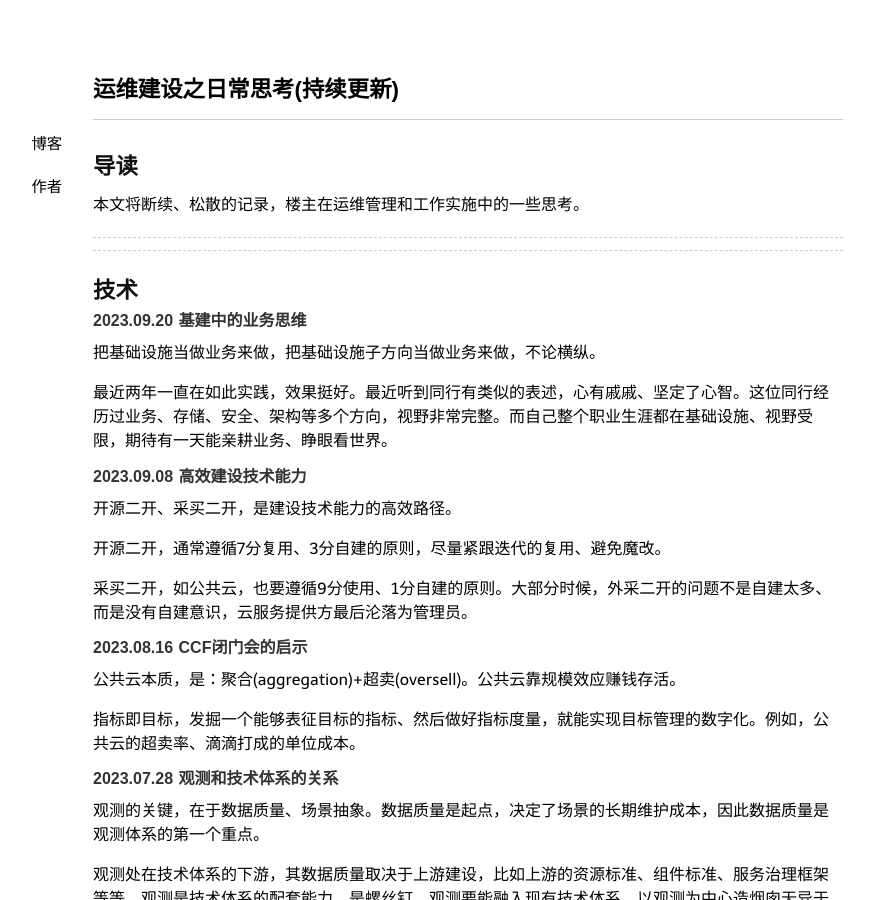
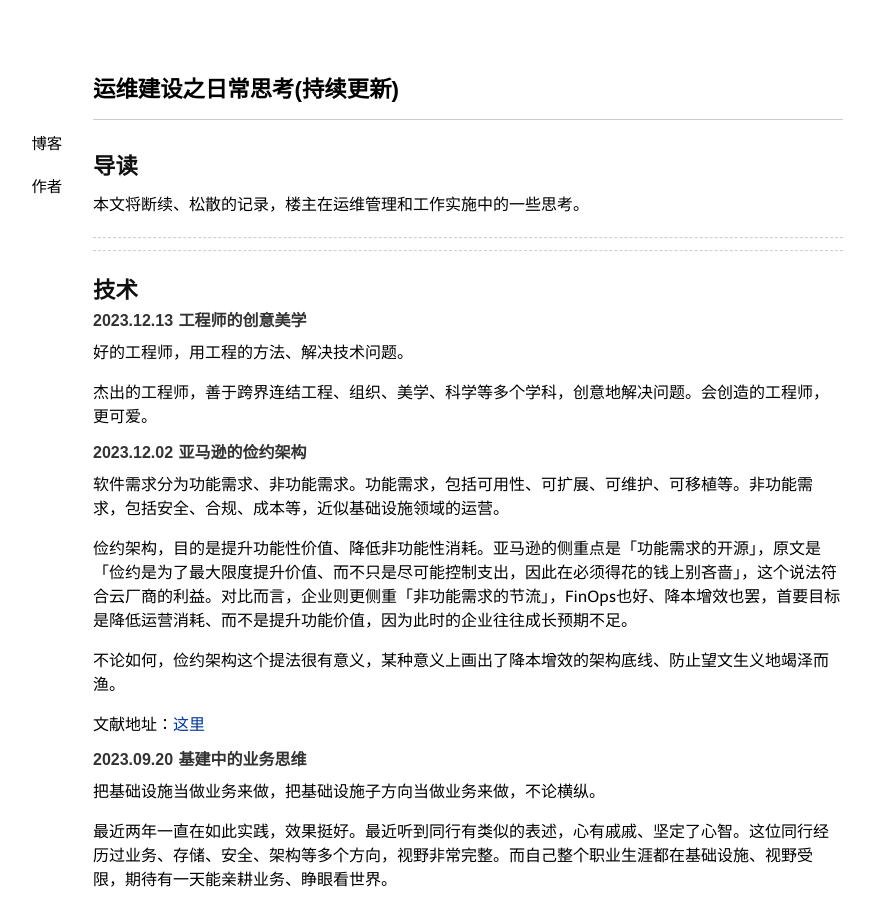
Before and after one commit to niean/niean.github.io, a Jekyll site: the page built from _posts/2020-03-15-op-tb.markdown, in a window 1280 px wide and 900 px high. Shown: the whole window, without its empty margins (172-1046 px from the left). Built offline with Jekyll 4.4.1, drawn with Linux system fonts in a browser that asks for light colours; comment, search, counter and statistics services are not loaded.

Commit message:
tb:亚马逊的俭约架构+工程师的创意美学

```diff
--- a/_posts/2020-03-15-op-tb.markdown
+++ b/_posts/2020-03-15-op-tb.markdown
@@ -13,6 +13,22 @@ tags:
 ------------------------------------------------------------------------------------------------------------
 
 ## 技术
+#### 2023.12.13 工程师的创意美学
+好的工程师，用工程的方法、解决技术问题。
+
+杰出的工程师，善于跨界连结工程、组织、美学、科学等多个学科，创意地解决问题。会创造的工程师，更可爱。
+
+
+#### 2023.12.02 亚马逊的俭约架构
+软件需求分为功能需求、非功能需求。功能需求，包括可用性、可扩展、可维护、可移植等。非功能需求，包括安全、合规、成本等，近似基础设施领域的运营。
+
+俭约架构，目的是提升功能性价值、降低非功能性消耗。亚马逊的侧重点是「功能需求的开源」，原文是「俭约是为了最大限度提升价值、而不只是尽可能控制支出，因此在必须得花的钱上别吝啬」，这个说法符合云厂商的利益。对比而言，企业则更侧重「非功能需求的节流」，FinOps也好、降本增效也罢，首要目标是降低运营消耗、而不是提升功能价值，因为此时的企业往往成长预期不足。
+
+不论如何，俭约架构这个提法很有意义，某种意义上画出了降本增效的架构底线、防止望文生义地竭泽而渔。
+
+文献地址：[这里](https://mp.weixin.qq.com/s/Yo6PzhZy0gv8TUMpR8BMvg)
+
+
 #### 2023.09.20 基建中的业务思维
 把基础设施当做业务来做，把基础设施子方向当做业务来做，不论横纵。
 
```
